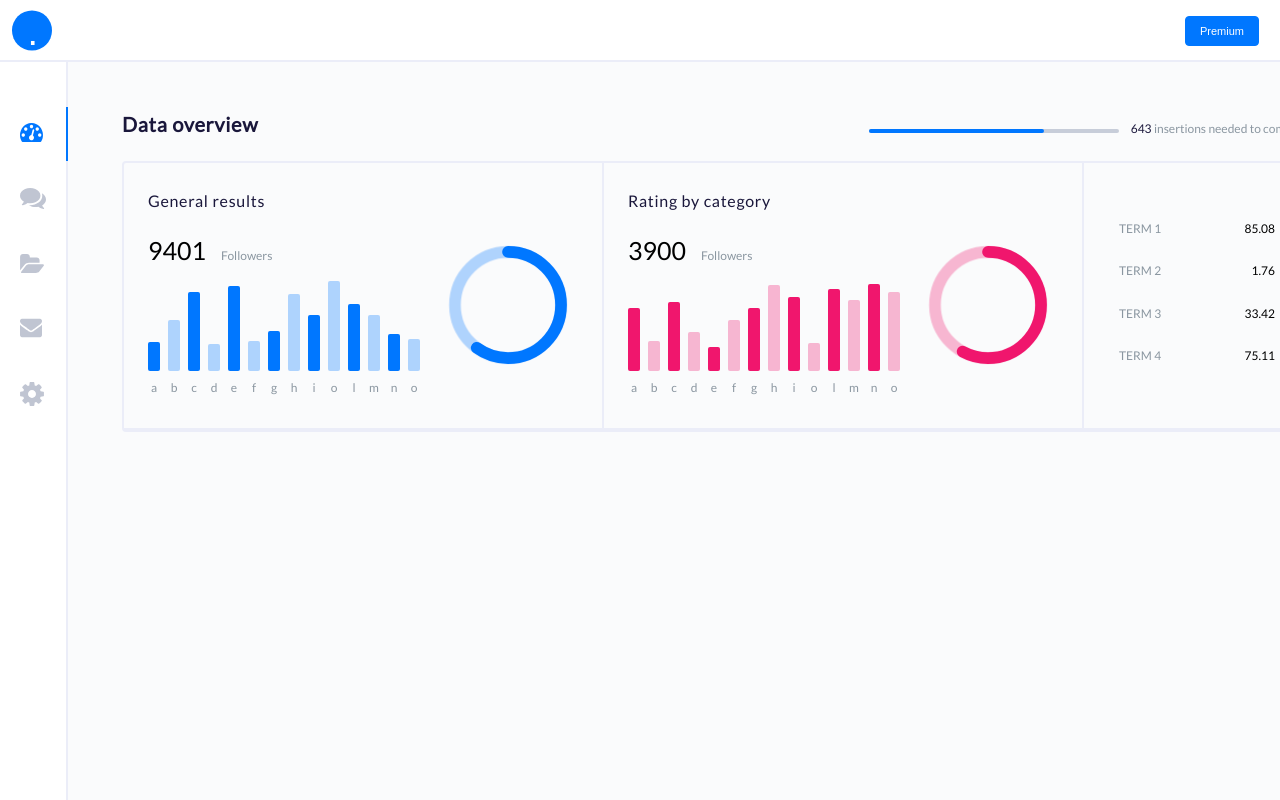
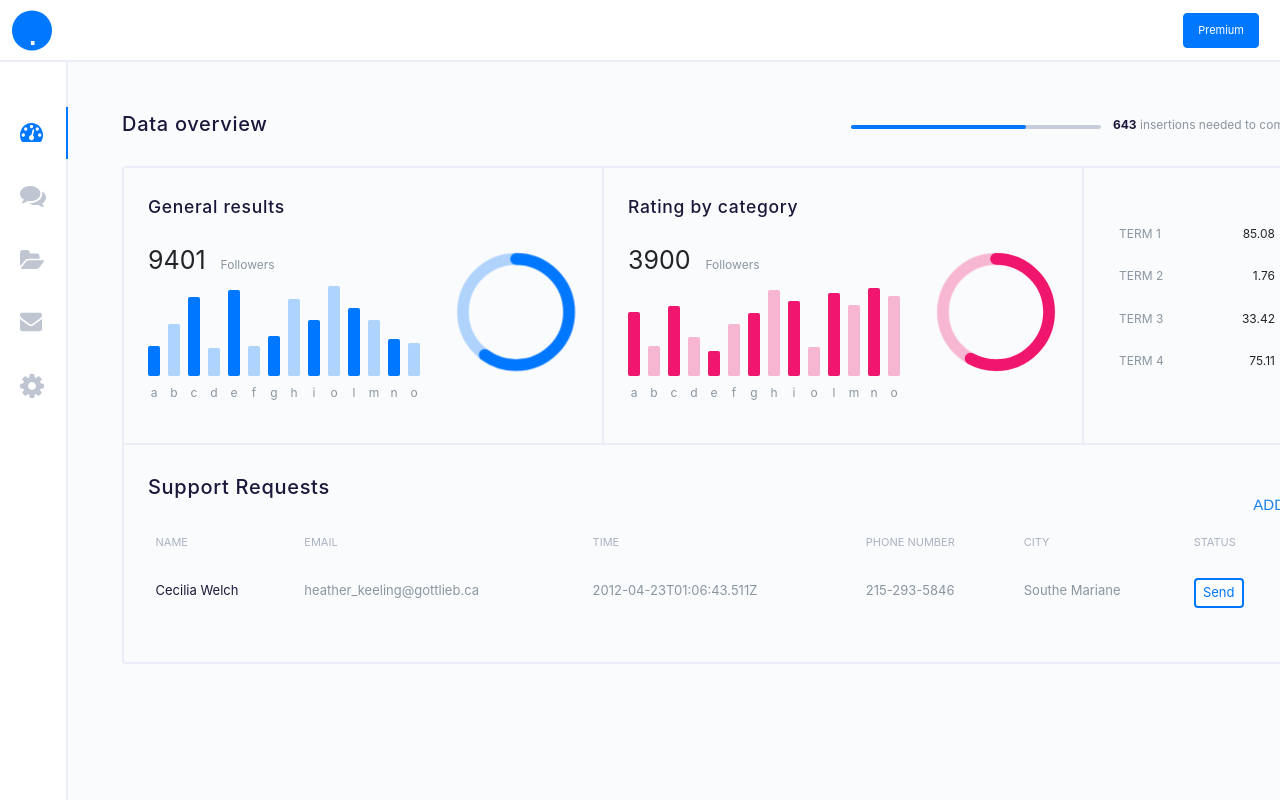
Before and after one commit to An1mus/react-ui, a React (Create React App) app: page / in a window 1280 px wide. Built offline with nearby package versions, Linux system fonts and the light colour scheme.

Commit message:
Table rows

```diff
--- a/package.json
+++ b/package.json
@@ -12,8 +12,10 @@
         "@types/react": "^16.9.0",
         "@types/react-dom": "^16.9.0",
         "@types/react-router-dom": "^5.1.3",
+        "bootstrap": "^4.4.1",
         "history": "^4.10.1",
         "react": "^16.12.0",
+        "react-bootstrap": "^1.0.0-beta.16",
         "react-dom": "^16.12.0",
         "react-scripts": "3.3.0",
         "styled-components": "^5.0.0",
--- a/src/components/App.css
+++ b/src/components/App.css
@@ -76,6 +76,7 @@ h1 {
 
 h2 {
     font-size: 2rem;
+    font-weight: normal;
 }
 
 h3 {
@@ -86,3 +87,13 @@ h3 {
 p {
     font-size: 1.2rem;
 }
+
+.row {
+    display: flex;
+    flex-direction: row;
+}
+
+.column {
+    display: flex;
+    flex-direction: column;
+}
--- a/src/components/dashboard/dataOverview/charts/circularChart.tsx
+++ b/src/components/dashboard/dataOverview/charts/circularChart.tsx
@@ -7,7 +7,7 @@ const CircularChartContainer = styled.div`
 
     .circular-chart {
         display: block;
-        margin: 1rem 0 1rem 2rem;
+        margin: 1rem 0 1rem 2.8rem;
         max-width: 80%;
         max-height: 25rem;
     }
--- a/src/components/dashboard/dataOverview/dataOverviewContent.tsx
+++ b/src/components/dashboard/dataOverview/dataOverviewContent.tsx
@@ -2,11 +2,13 @@ import React from 'react';
 import styled from 'styled-components';
 import ChartElement from './charts';
 import Terms from '../terms';
+import RequestTableHolder from './requestsTable/';
 
 const DataOverviewContainer = styled.div`
     border-radius: 0.4rem;
     border: solid 0.2rem var(--main-border-color);
     display: flex;
+    flex-direction: column;
 `;
 
 const UpperDataOverviewContainer = styled.div`
@@ -20,7 +22,6 @@ const ChartContainer = styled.div`
     flex: 2 1 0;
     padding: 2.8rem 2.4rem;
 `;
-
 
 // Presentational purposes
 const TermContainer = styled.div`
@@ -45,6 +46,8 @@ const DataOverviewContent = () => {
                     <Terms />
                 </TermContainer>
             </UpperDataOverviewContainer>
+
+            <RequestTableHolder />
         </DataOverviewContainer>
     );
 };
--- a/src/components/dashboard/dataOverview/dataOverviewHeader.tsx
+++ b/src/components/dashboard/dataOverview/dataOverviewHeader.tsx
@@ -11,10 +11,11 @@ const UpperContainer = styled.div`
 
 const ProgressContainer = styled.div`
     display: flex;
-    align-items: flex-end;
+    align-items: center;
 
     p {
         margin-left: 1.2rem;
+        margin-bottom: 0.3rem;
     }
 `;
 
--- /dev/null
+++ b/src/components/dashboard/dataOverview/requestsTable/index.tsx
@@ -0,0 +1,49 @@
+import React from 'react';
+import styled from 'styled-components';
+import RequestTable from './requestsTable';
+
+const TableHeading = styled.div`
+    align-items: center;
+    justify-content: space-between;
+`;
+
+const RequestsTableContainer = styled.div`
+    display: flex;
+    flex-direction: column;
+    padding: 1.9rem 2.5rem 2.7rem 2.4rem;
+`;
+
+const LinkButton = styled.a`
+    font-family: Helvetica;
+    font-size: 1.5rem;
+    text-transform: uppercase;
+    cursor: pointer;
+    opacity: 1;
+    transition: all .3s;
+    margin-top: 3rem;
+
+    &.highlighted {
+        color: #1880e7;
+
+        &:hover {
+            opacity: 0.7;
+            color: #1880e7;
+            transition: all .3s;
+        }
+    }
+`;
+
+const RequestTableHolder = () => {
+    return (
+        <RequestsTableContainer>
+            <TableHeading className="d-flex flex-row">
+                <h2>Support Requests</h2>
+                <LinkButton className='highlighted'>add</LinkButton>
+            </TableHeading>
+
+            <RequestTable />
+        </RequestsTableContainer>
+    );
+};
+
+export default RequestTableHolder;
--- /dev/null
+++ b/src/components/dashboard/dataOverview/requestsTable/requestsTable.tsx
@@ -0,0 +1,60 @@
+import React from 'react';
+import styled from 'styled-components';
+import TableRow from './tableRow';
+
+const RequestTableContainer = styled.div`
+    align-items: center;
+    justify-content: space-between;
+    margin-top: 1rem;
+    font-size: 1.3rem;
+
+    thead tr,
+    thead th,
+    tr, th, td {
+        border: 0;
+    }
+
+    tbody tr td{
+        box-sizing: border-box;
+        line-height: 5rem;
+    }
+
+    thead tr th {
+        color: var(--lighter-font-color);
+        font-size: 1.1rem;
+        text-transform: uppercase;
+    }
+`;
+
+const STUB_DATA = [{
+    "name": "Cecilia Welch",
+    "email": "heather_keeling@gottlieb.ca",
+    "timestamp": "2012-04-23T01:06:43.511Z",
+    "phoneNumber": "215-293-5846",
+    "city": "Southe Mariane",
+    "status": "sent"
+}];
+
+const RequestTable = ({data = STUB_DATA}) => {
+    const TableFields = ['Name', 'Email', 'Time', 'Phone number', 'City', 'Status'];
+
+    return (
+        <RequestTableContainer className="table-responsive">
+            <table className="table">
+                <thead>
+                    <tr>
+                        {TableFields.map((el, i) => (<th key={i} scope="col">{el}</th>))}
+                    </tr>
+                </thead>
+
+                <tbody>
+                    {data.map((row, index) => (
+                        <TableRow key={index} rowData={row}/>
+                    ))}
+                </tbody>
+            </table>
+        </RequestTableContainer>
+    );
+};
+
+export default RequestTable;
--- /dev/null
+++ b/src/components/dashboard/dataOverview/requestsTable/tableRow.tsx
@@ -0,0 +1,45 @@
+import React from 'react';
+import styled from 'styled-components';
+
+const Label = styled.div`
+    background: var(--main-blue-color);
+    border-radius: 0.4rem;
+    color: var(--white-font-color);
+    text-align: center;
+    padding: 0.3rem 0;
+    margin-top: 1.3rem;
+    line-height: 1.5;
+    width: 5rem;
+`;
+
+const Button = styled.button`
+    background: var(--white-font-color);
+    border-radius: 0.4rem;
+    border: 0.2rem solid var(--main-blue-color);
+    color: var(--main-blue-color);
+    text-align: center;
+    padding: 0.3rem 0;
+    margin-top: 1.3rem;
+    line-height: 1.5;
+    width: 5rem;
+
+    &:focus {
+      outline: none;
+    }
+`;
+
+const TableRow = ({rowData}) => {
+    const {name, email, timestamp, phoneNumber, city, status} = rowData;
+    return (
+        <tr className='color-light'>
+            <td className='color-regular'>{name}</td>
+            <td>{email}</td>
+            <td>{timestamp}</td>
+            <td>{phoneNumber}</td>
+            <td>{city}</td>
+            <td>{status !== 'sent' ? <Label>Sent</Label> : <Button onClick={() => alert('Clicked')}>Send</Button> }</td>
+        </tr>
+    );
+};
+
+export default TableRow;
--- a/src/index.tsx
+++ b/src/index.tsx
@@ -3,6 +3,7 @@ import ReactDOM from 'react-dom';
 import './index.css';
 import App from './components/App';
 import * as serviceWorker from './serviceWorker';
+import 'bootstrap/dist/css/bootstrap.min.css'; // To save time with responsive tables
 
 ReactDOM.render(<App />, document.getElementById('root'));
 
```
Also changed, not shown: data-snapshot.json (added, +69 -0 lines), data.json (added, +69 -0 lines), 1 other file (tests, documents, lock files or other folders).
